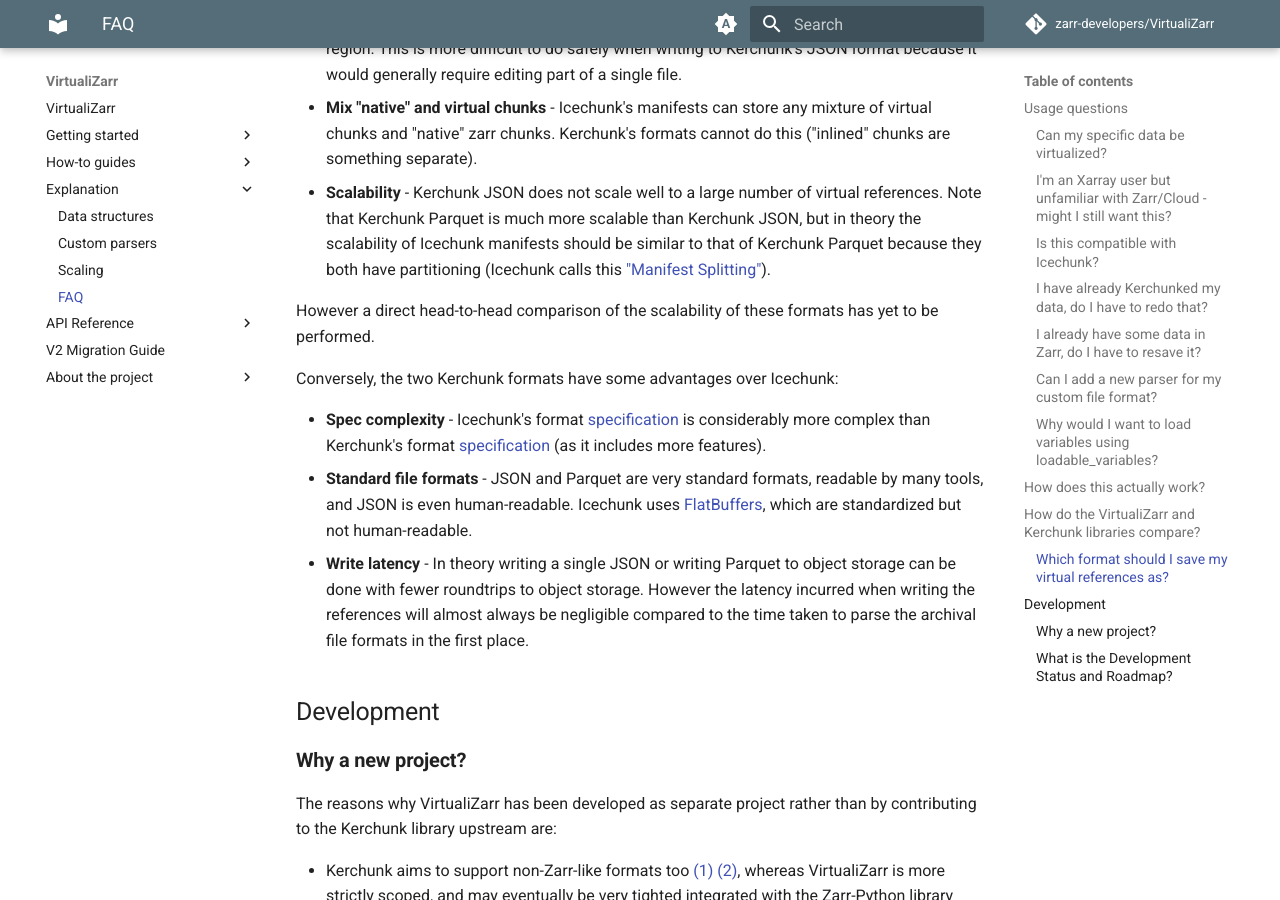
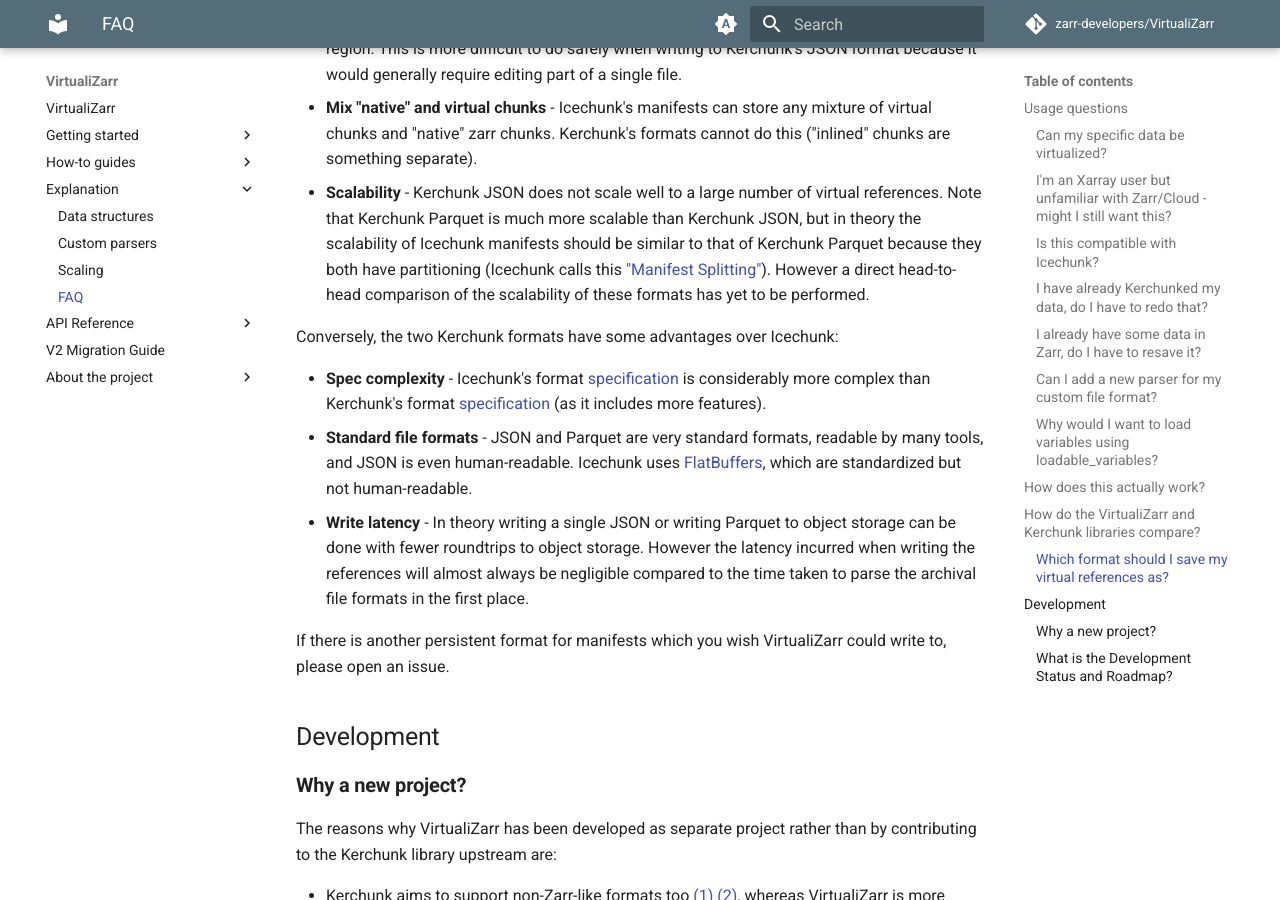
Before and after one commit to zarr-developers/VirtualiZarr, an MkDocs documentation site: the page built from docs/faq.md, in a window 1280 px wide and 900 px high, scrolled down 8853 px. Built offline with MkDocs 1.6.1 and Material for MkDocs 9.7.7, drawn with Linux system fonts in a browser that asks for light colours; comment, search, counter and statistics services are not loaded; the version menu is left out.

Commit message:
add note about if someone has some other format they want VZ to be able to write to

```diff
--- a/docs/faq.md
+++ b/docs/faq.md
@@ -180,15 +180,15 @@
 - **Read performance** - Reading data from Icechunk is faster than reading from Kerchunk references. This is because reading from Kerchunk references is done using the fsspec python library, whereas reading data from Icechunk (virtual references or native chunks) uses the Icechunk rust library. For this and a number of other reasons, reading data from Icechunk generally provides a much higher throughput.
 - **Incremental overwriting** - VirtualiZarr's `.to_icechunk` API allows you to write to a specific region. This is more difficult to do safely when writing to Kerchunk's JSON format because it would generally require editing part of a single file.
 - **Mix "native" and virtual chunks** - Icechunk's manifests can store any mixture of virtual chunks and "native" zarr chunks. Kerchunk's formats cannot do this ("inlined" chunks are something separate).
-- **Scalability** - Kerchunk JSON does not scale well to a large number of virtual references. Note that Kerchunk Parquet is much more scalable than Kerchunk JSON, but in theory the scalability of Icechunk manifests should be similar to that of Kerchunk Parquet because they both have partitioning (Icechunk calls this ["Manifest Splitting"](https://icechunk.io/en/latest/performance/#splitting-manifests)).
-
-However a direct head-to-head comparison of the scalability of these formats has yet to be performed.
+- **Scalability** - Kerchunk JSON does not scale well to a large number of virtual references. Note that Kerchunk Parquet is much more scalable than Kerchunk JSON, but in theory the scalability of Icechunk manifests should be similar to that of Kerchunk Parquet because they both have partitioning (Icechunk calls this ["Manifest Splitting"](https://icechunk.io/en/latest/performance/#splitting-manifests)). However a direct head-to-head comparison of the scalability of these formats has yet to be performed.
 
 Conversely, the two Kerchunk formats have some advantages over Icechunk:
 
 - **Spec complexity** - Icechunk's format [specification](https://icechunk.io/en/latest/spec/) is considerably more complex than Kerchunk's format [specification](https://fsspec.github.io/kerchunk/spec.html) (as it includes more features).
 - **Standard file formats** - JSON and Parquet are very standard formats, readable by many tools, and JSON is even human-readable. Icechunk uses [FlatBuffers](https://github.com/google/flatbuffers), which are standardized but not human-readable.
 - **Write latency** - In theory writing a single JSON or writing Parquet to object storage can be done with fewer roundtrips to object storage. However the latency incurred when writing the references will almost always be negligible compared to the time taken to parse the archival file formats in the first place.
+
+If there is another persistent format for manifests which you wish VirtualiZarr could write to, please open an issue.
 
 ## Development
 
```
